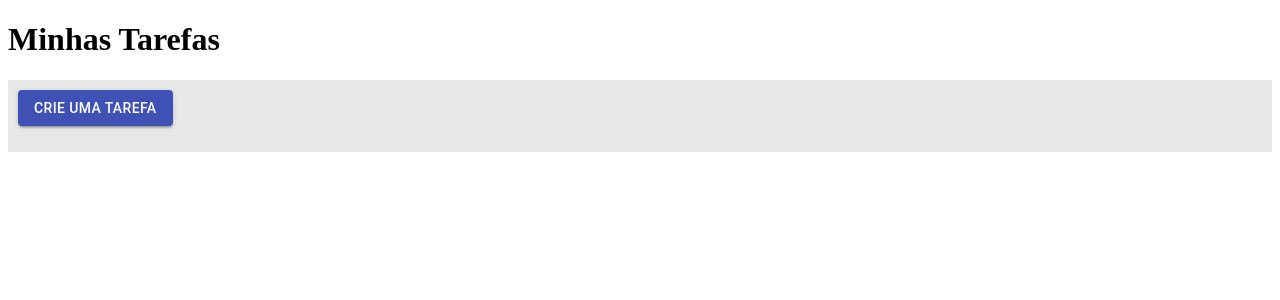
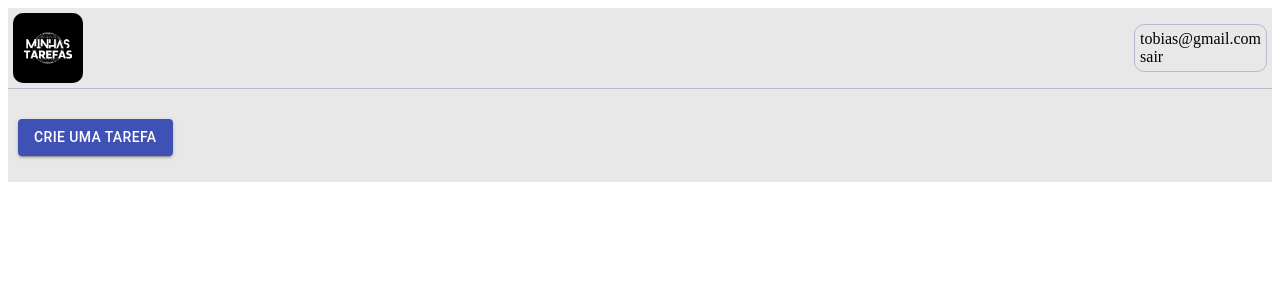
Before and after one commit to tobiasramos/task-management, a React (Create React App) app: page / in a window 1280 px wide. Shown: the top 300 px of the page. Built offline with nearby package versions, Linux system fonts and the light colour scheme.

Commit message:
Fazendo um header para o projeto

```diff
--- a/src/App.css
+++ b/src/App.css
@@ -1,5 +1,7 @@
 .App {
- margin: 0px;
- padding: 0px;
- box-sizing: border-box;
+    height: auto;
+    margin: 0px;
+    padding: 0px;
+    box-sizing: border-box;
+    background-color: #e8e8e8;
 }
--- a/src/App.js
+++ b/src/App.js
@@ -1,10 +1,11 @@
 import "./App.css";
-import Home from "./page/home";
+import Header from "./pages/header/header";
+import Home from "./pages/home/home";
 
 function App() {
   return (
     <div className="App">
-      <h1>Minhas Tarefas</h1>
+      <Header />
       <Home />
     </div>
   );
--- /dev/null
+++ b/src/pages/header/header.css
@@ -0,0 +1,25 @@
+.header-container {
+    display: flex;
+    align-items: center;
+    justify-content: space-between;
+    padding: 5px;
+    margin-bottom: 20px;
+    border-bottom: 1px solid hsl(229, 24%, 77%);
+}
+
+img {
+    width: 70px;
+    border-radius: 10px;
+}
+
+.info {
+    display: flex;
+    flex-direction: column;
+    padding: 5px;
+    border-radius: 10px;
+    border: 1px solid hsl(229, 24%, 77%);
+}
+
+.exit {
+    cursor: pointer;
+}
--- /dev/null
+++ b/src/pages/header/header.js
@@ -0,0 +1,15 @@
+import "./header.css";
+
+const Header = () => {
+  return (
+    <div className="header-container">
+      <img src="./img/logo.png" alt="Logo da aplicação" />
+      <div className="info">
+        <span>tobias@gmail.com</span>
+        <span className="exit">sair</span>
+      </div>
+    </div>
+  );
+};
+
+export default Header;
--- a/src/page/home.css
+++ b/src/pages/home/home.css
@@ -1,4 +1,3 @@
 .home-container {
     padding: 10px;
-    background-color: #e8e8e8;
 }
--- a/src/page/home.js
+++ b/src/pages/home/home.js
@@ -1,7 +1,7 @@
 import "./home.css";
 import { useState } from "react";
-import CreateTask from "../components/createTask/create-task";
-import TaskList from "../components/taskList/task-list";
+import CreateTask from "../../components/createTask/create-task";
+import TaskList from "../../components/taskList/task-list";
 
 const Home = () => {
   const [tasks, setTasks] = useState([]);
```
Also changed, not shown: public/img/logo.png (added).
